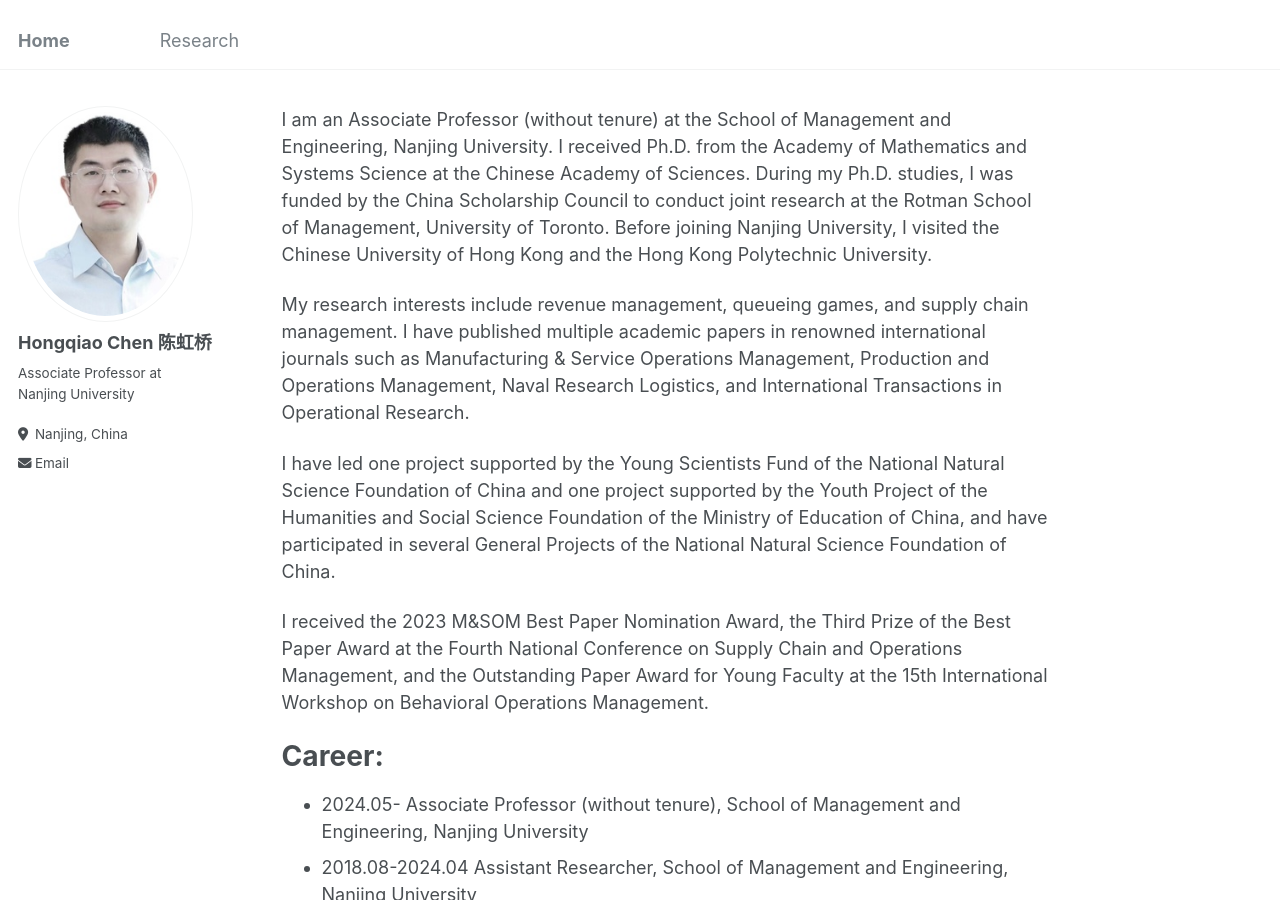
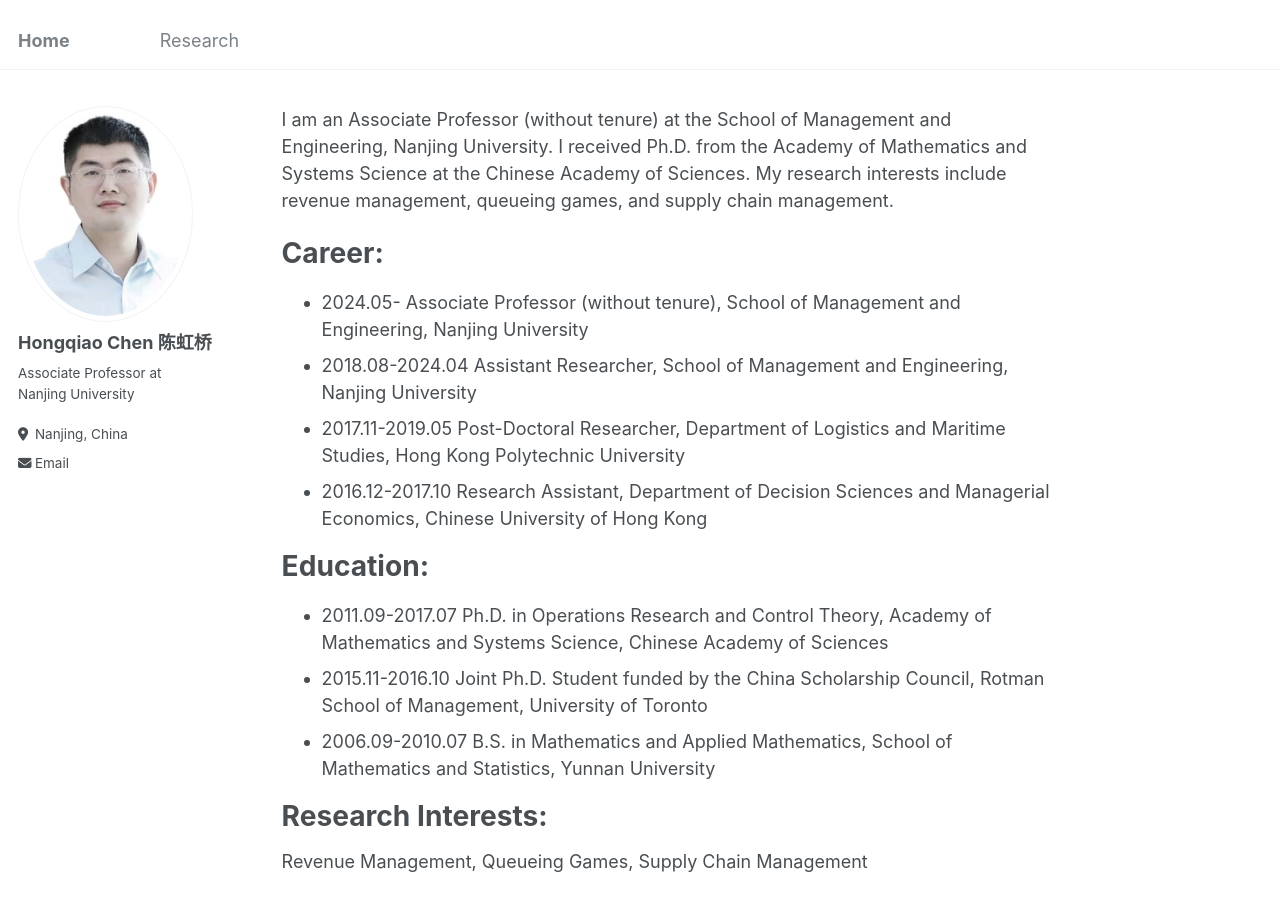
Before and after one commit to chq2024/chq2024.github.io, a Jekyll site: the page built from _pages/about.md, in a window 1280 px wide and 900 px high. Built offline with Jekyll 4.4.1, drawn with Linux system fonts in a browser that asks for light colours.

Commit message:
Update about.md

```diff
--- a/_pages/about.md
+++ b/_pages/about.md
@@ -4,13 +4,8 @@ title:
 author_profile: true
 
 ---
-I am an Associate Professor (without tenure) at the School of Management and Engineering, Nanjing University. I received Ph.D. from the Academy of Mathematics and Systems Science at the Chinese Academy of Sciences. During my Ph.D. studies, I was funded by the China Scholarship Council to conduct joint research at the Rotman School of Management, University of Toronto. Before joining Nanjing University, I visited the Chinese University of Hong Kong and the Hong Kong Polytechnic University.
-
-My research interests include revenue management, queueing games, and supply chain management. I have published multiple academic papers in renowned international journals such as Manufacturing & Service Operations Management, Production and Operations Management, Naval Research Logistics, and International Transactions in Operational Research.
-
-I have led one project supported by the Young Scientists Fund of the National Natural Science Foundation of China and one project supported by the Youth Project of the Humanities and Social Science Foundation of the Ministry of Education of China, and have participated in several General Projects of the National Natural Science Foundation of China.
-
-I received the 2023 M&SOM Best Paper Nomination Award, the Third Prize of the Best Paper Award at the Fourth National Conference on Supply Chain and Operations Management, and the Outstanding Paper Award for Young Faculty at the 15th International Workshop on Behavioral Operations Management.
+I am an Associate Professor (without tenure) at the School of Management and Engineering, Nanjing University. I received Ph.D. from the Academy of Mathematics and Systems Science at the Chinese Academy of Sciences.
+My research interests include revenue management, queueing games, and supply chain management.
 
 **Career**:
 ======
```
